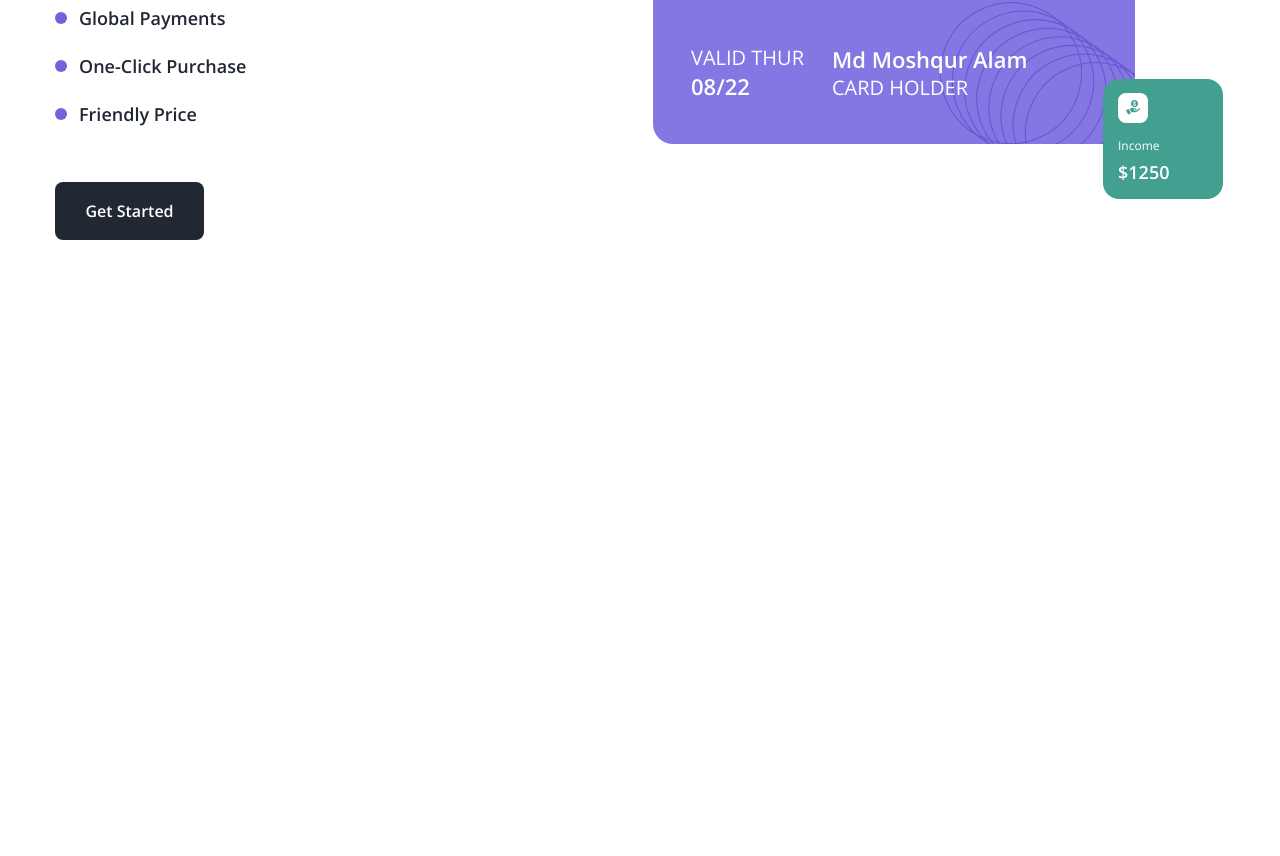
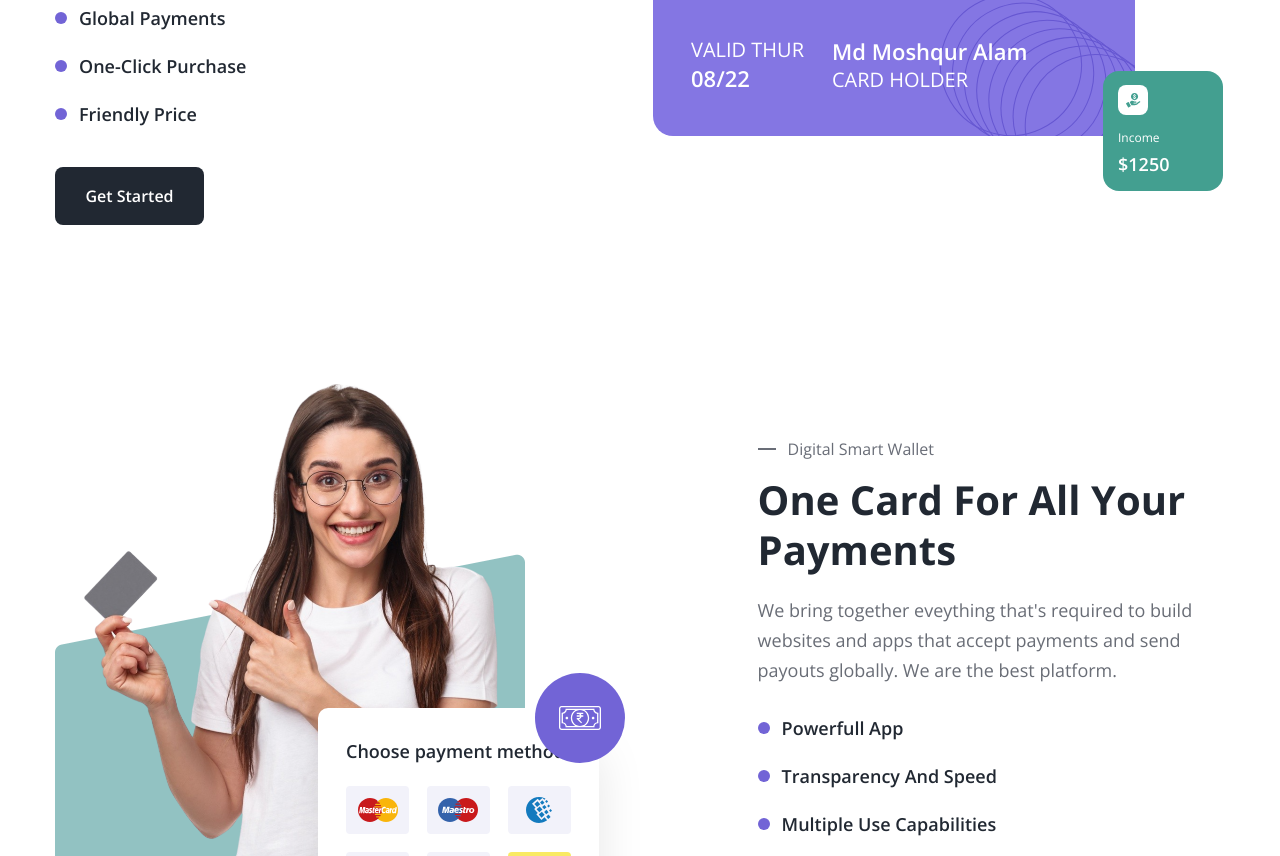
Before and after one commit to VuLong1894/htmlcss-project-06, a plain HTML site: page index.html in a window 1280 px wide. Shown: the part 1944-2800 px from the top of the page. Drawn offline with nearby package versions, Linux system fonts and the light colour scheme.

Commit message:
Phần transfer

```diff
--- a/assets/css/styles.css
+++ b/assets/css/styles.css
@@ -391,30 +391,36 @@ textarea {
   margin-top: 16px;
 }
 
-/* Payment */
-.payment {
-  padding-top: 80px;
+/* Payment, Transfer */
+.payment,
+.transfer {
+  padding: 80px 0px;
 }
 
-.payment__inner {
+.payment__inner,
+.transfer__inner {
   display: flex;
   align-items: center;
   column-gap: 130px;
 }
 
-.payment__content {
+.payment__content,
+.transfer__content {
   width: 40%;
 }
 
-.payment__list {
+.payment__list,
+.transfer__list {
   margin-top: 28px;
 }
 
-.payment__item:first-of-type {
+.payment__item:first-of-type,
+.transfer__item:first-of-type {
   margin-top: 28px;
 }
 
-.payment__item {
+.payment__item,
+.transfer__item {
   position: relative;
   margin-top: 18px;
   color: #212832;
@@ -424,7 +430,8 @@ textarea {
   padding-left: 24px;
 }
 
-.payment__item::before {
+.payment__item::before,
+.transfer__item::before {
   position: absolute;
   content: "";
   top: 50%;
@@ -436,8 +443,9 @@ textarea {
   transform: translateY(-50%);
 }
 
-.payment__btn {
-  margin-top: 53px;
+.payment__btn,
+.transfer__btn {
+  margin-top: 38px;
 }
 
 .payment-media__wrap {
@@ -618,3 +626,72 @@ textarea {
   font-weight: 600;
   line-height: normal;
 }
+
+/* Transfer media */
+.transfer__media {
+  width: 49%;
+}
+
+.transfer__media-wrap {
+  position: relative;
+  max-width: 470px;
+  height: 600px;
+}
+
+.transfer__media-bg {
+  position: absolute;
+  display: block;
+  width: 100%;
+  left: 0;
+  bottom: 0;
+}
+
+.transfer__media-img {
+  position: absolute;
+  display: block;
+  width: 88%;
+  left: 29px;
+  bottom: 0;
+}
+
+.transfer__list-logo {
+  position: absolute;
+
+  background: #fff;
+  border-radius: 10px;
+  box-shadow: 0px 44px 48px rgba(0, 0, 0, 0.1);
+  right: -74px;
+  bottom: 57px;
+}
+
+.transfer__list-logo-wrap {
+  padding: 28px;
+  max-width: 100%;
+}
+
+.transfer__list-logo-title {
+  color: #212832;
+  font-size: 1.8rem;
+  font-weight: 600;
+  line-height: 1.67;
+}
+
+.transfer__list-logo-image {
+  margin-top: 20px;
+  display: grid;
+  grid-template-columns: repeat(3, 1fr);
+  gap: 18px;
+}
+
+.money__logo-wrap {
+  display: flex;
+  align-items: center;
+  justify-content: center;
+  width: 90px;
+  height: 90px;
+  border-radius: 50%;
+  background: #7264d6;
+  position: absolute;
+  right: -100px;
+  bottom: 222px;
+}
--- a/index.html
+++ b/index.html
@@ -335,6 +335,89 @@
           </div>
         </div>
       </section>
+
+      <!-- Transfer -->
+      <section class="transfer">
+        <div class="container">
+          <div class="transfer__inner">
+            <div class="transfer__media">
+              <figure class="transfer__media-wrap">
+                <img
+                  src="./assets/img/transfer-bg.png"
+                  alt="transfer-background"
+                  class="transfer__media-bg"
+                />
+                <img
+                  src="./assets/img/transfer-01.png"
+                  alt="transfer-image"
+                  class="transfer__media-img"
+                />
+                <div class="transfer__list-logo">
+                  <div class="transfer__list-logo-wrap">
+                    <p class="transfer__list-logo-title">
+                      Choose payment method:
+                    </p>
+                    <div class="transfer__list-logo-image">
+                      <img
+                        src="./assets/img/payment-method-01.svg"
+                        alt="master-card"
+                        class="transfer-img"
+                      />
+                      <img
+                        src="./assets/img/payment-method-02.svg"
+                        alt="maestro"
+                        class="transfer-img"
+                      />
+                      <img
+                        src="./assets/img/payment-method-03.svg"
+                        alt="other"
+                        class="transfer-img"
+                      />
+                      <img
+                        src="./assets/img/payment-method-04.svg"
+                        alt="visa"
+                        class="transfer-img"
+                      />
+                      <img
+                        src="./assets/img/payment-method-05.svg"
+                        alt="pay-pal"
+                        class="transfer-img"
+                      />
+                      <img
+                        src="./assets/img/payment-method-06.svg"
+                        alt="add-method"
+                        class="transfer-img"
+                      />
+                    </div>
+                  </div>
+                </div>
+                <div class="money__logo-wrap">
+                  <img
+                    src="./assets/img/money-logo.svg"
+                    alt="money-logo"
+                    class="money__logo"
+                  />
+                </div>
+              </figure>
+            </div>
+            <section class="transfer__content">
+              <p class="section-title">Digital Smart Wallet</p>
+              <h2 class="section-heading">One Card For All Your Payments</h2>
+              <p class="section-desc">
+                We bring together eveything that's required to build websites
+                and apps that accept payments and send payouts globally. We are
+                the best platform.
+              </p>
+              <ul class="transfer__list">
+                <li class="transfer__item">Powerfull App</li>
+                <li class="transfer__item">Transparency And Speed</li>
+                <li class="transfer__item">Multiple Use Capabilities</li>
+              </ul>
+              <a href="#!" class="btn transfer__btn">Get Started</a>
+            </section>
+          </div>
+        </div>
+      </section>
     </main>
   </body>
 </html>
```
Also changed, not shown: assets/img/money-logo.svg (added), assets/img/payment-method-01.svg (added), assets/img/payment-method-02.svg (added), assets/img/payment-method-03.svg (added), assets/img/payment-method-04.svg (added), assets/img/payment-method-05.svg (added), assets/img/payment-method-06.svg (added), assets/img/transfer-01.png (added), assets/img/transfer-bg.png (added).
